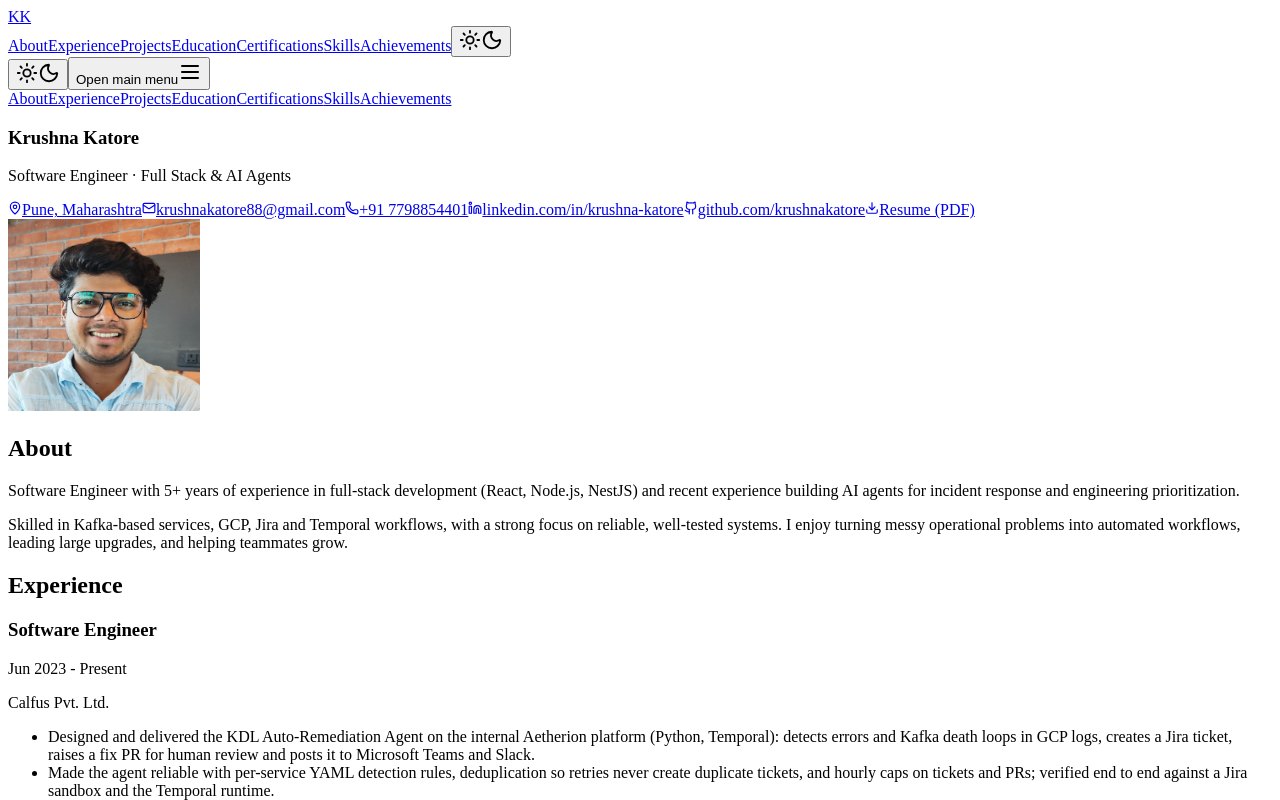
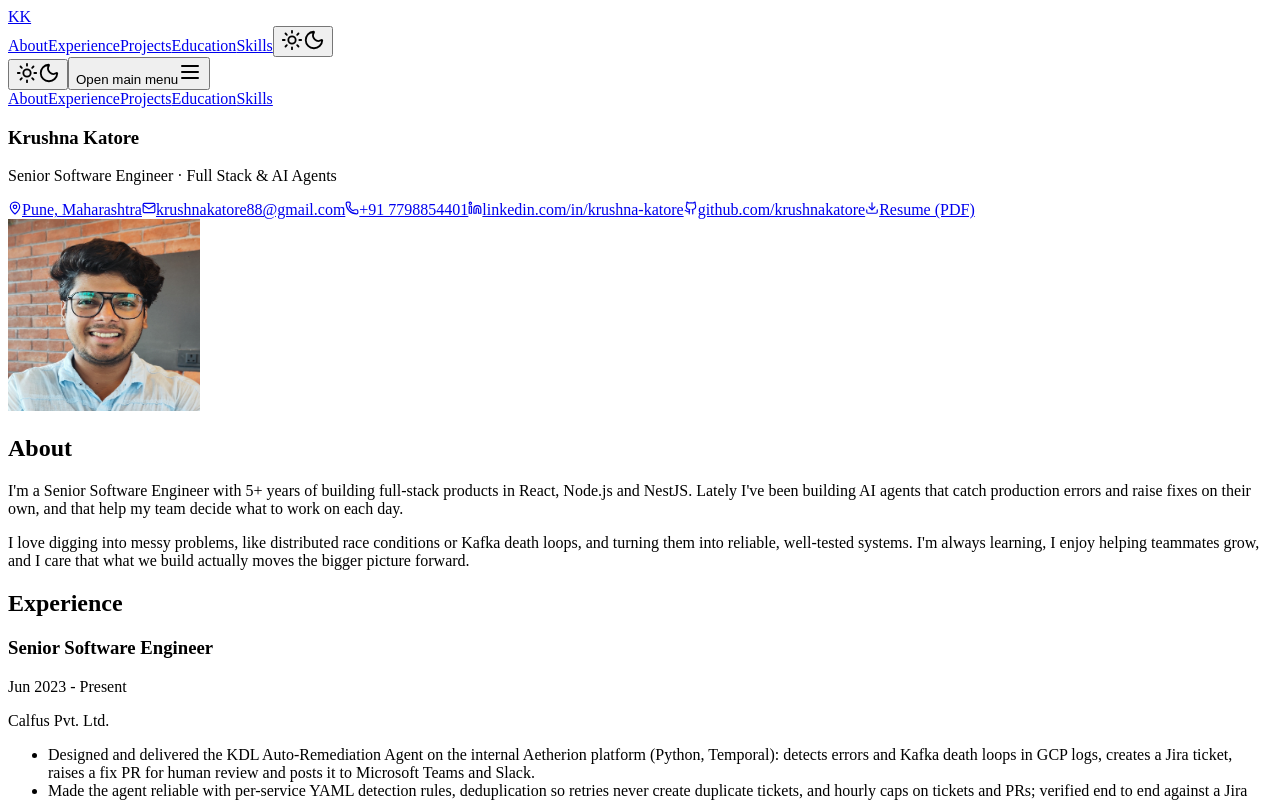
Before and after one commit to krushnakatore/cv, a Next.js app: page / in a window 1280 px wide. Shown: the top 800 px of the page. Built offline with nearby package versions, Linux system fonts and the light colour scheme.

Commit message:
corrected summary and header

```diff
--- a/src/components/Footer.tsx
+++ b/src/components/Footer.tsx
@@ -8,8 +8,8 @@ interface FooterProps {
 
 const Footer: React.FC<FooterProps> = ({ links }) => {
   return (
-    <footer className={`border-t ${ui.border} font-mono`}>
-      <div className="mx-auto w-full max-w-3xl space-y-4 px-4 py-8 text-sm sm:px-6">
+    <footer className={`border-t ${ui.border} px-4 font-mono sm:px-6 md:px-16`}>
+      <div className="mx-auto w-full max-w-3xl space-y-4 py-8 text-sm">
         <p className="flex items-center gap-2">
           <span className="relative flex size-2.5">
             <span className="absolute inline-flex h-full w-full motion-safe:animate-ping rounded-full bg-green-400 opacity-75" />
--- a/src/components/Navbar.tsx
+++ b/src/components/Navbar.tsx
@@ -2,30 +2,47 @@ import React, { useEffect, useState } from 'react';
 import { Sun, Moon, Menu, X } from 'lucide-react';
 import { ui } from '../styles/ui';
 
-const navItems = ['about', 'experience', 'projects', 'education', 'certifications', 'skills', 'achievements'];
+const navItems = ['about', 'experience', 'projects', 'education', 'skills'];
+
+// Sections without their own nav link count as the nav item they sit under
+const sectionToNavItem: Record<string, string> = {
+  about: 'about',
+  experience: 'experience',
+  projects: 'projects',
+  education: 'education',
+  certifications: 'education',
+  skills: 'skills',
+  achievements: 'skills',
+};
 
 const label = (item: string) => item.charAt(0).toUpperCase() + item.slice(1);
 
-// Tracks which section is currently in the middle band of the screen
+// Highlights the last section whose top has scrolled up to just below the sticky navbar
 const useActiveSection = () => {
   const [active, setActive] = useState('');
 
   useEffect(() => {
-    const sections = navItems
+    const sections = Object.keys(sectionToNavItem)
       .map((id) => document.getElementById(id))
       .filter((el): el is HTMLElement => el !== null);
 
-    const observer = new IntersectionObserver(
-      (entries) => {
-        entries.forEach((entry) => {
-          if (entry.isIntersecting) setActive(entry.target.id);
-        });
-      },
-      { rootMargin: '-40% 0px -55% 0px' }
-    );
-    sections.forEach((section) => observer.observe(section));
+    const update = () => {
+      const atBottom = window.innerHeight + window.scrollY >= document.documentElement.scrollHeight - 2;
+      let current = '';
+      for (const section of sections) {
+        if (section.getBoundingClientRect().top <= 100) current = section.id;
+      }
+      if (atBottom && sections.length) current = sections[sections.length - 1].id;
+      setActive(current ? sectionToNavItem[current] : '');
+    };
 
-    return () => observer.disconnect();
+    update();
+    window.addEventListener('scroll', update, { passive: true });
+    window.addEventListener('resize', update);
+    return () => {
+      window.removeEventListener('scroll', update);
+      window.removeEventListener('resize', update);
+    };
   }, []);
 
   return active;
@@ -54,14 +71,14 @@ const Navbar: React.FC<NavbarProps> = ({ isMobileMenuOpen, setIsMobileMenuOpen,
 
   return (
     <nav className={`${ui.card} border-b ${ui.border} font-mono sticky top-0 z-50 transition-colors duration-500`}>
-      <div className="container mx-auto px-4 sm:px-6 lg:px-8 max-w-5xl">
-        <div className="flex justify-between items-center h-16">
+      <div className="px-4 sm:px-6 md:px-16">
+        <div className="mx-auto flex h-16 max-w-3xl items-center justify-between">
           <a href="#top" className="flex-shrink-0 text-xl font-bold tracking-tight" aria-label="Back to top">
             KK
           </a>
 
           {/* Desktop menu and theme toggle */}
-          <div className="hidden lg:flex items-center space-x-1">
+          <div className="-mr-2 hidden md:flex items-center space-x-1">
             {navItems.map((item) => (
               <a
                 key={item}
@@ -82,7 +99,7 @@ const Navbar: React.FC<NavbarProps> = ({ isMobileMenuOpen, setIsMobileMenuOpen,
           </div>
 
           {/* Mobile menu button */}
-          <div className="-mr-2 flex items-center lg:hidden">
+          <div className="-mr-2 flex items-center md:hidden">
             <button
               onClick={toggleTheme}
               className={`p-2 rounded-full transition-colors duration-200 ${ui.link} mr-2`}
@@ -103,8 +120,8 @@ const Navbar: React.FC<NavbarProps> = ({ isMobileMenuOpen, setIsMobileMenuOpen,
       </div>
 
       {/* Mobile menu panel */}
-      <div className={`${isMobileMenuOpen ? 'block' : 'hidden'} lg:hidden`}>
-        <div className="px-2 pt-2 pb-3 space-y-1 sm:px-3">
+      <div className={`${isMobileMenuOpen ? 'block' : 'hidden'} md:hidden`}>
+        <div className="px-1 pt-2 pb-3 space-y-1 sm:px-3">
           {navItems.map((item) => (
             <a
               key={item}
--- a/src/components/SectionWithAnimation.tsx
+++ b/src/components/SectionWithAnimation.tsx
@@ -43,7 +43,7 @@ const SectionWithAnimation: React.FC<SectionWithAnimationProps> = ({ children, i
     <section
       id={id}
       ref={ref}
-      className={`py-6 md:py-8 border-t ${ui.border} font-mono transition-all duration-700 ease-out print:translate-y-0 print:opacity-100 ${
+      className={`py-6 md:py-8 border-t first:border-t-0 ${ui.border} font-mono transition-all duration-700 ease-out print:translate-y-0 print:opacity-100 ${
         state === 'hidden' ? 'opacity-0 translate-y-4' : 'opacity-100 translate-y-0'
       }`}
     >
--- a/src/data/portfolioData.ts
+++ b/src/data/portfolioData.ts
@@ -86,7 +86,7 @@ export interface CaseStudy {
 
   export const experienceData: Experience[] = [
     {
-      role: 'Software Engineer',
+      role: 'Senior Software Engineer',
       company: 'Calfus Pvt. Ltd.',
       years: 'Jun 2023 - Present',
       description: [
--- a/src/pages/index.tsx
+++ b/src/pages/index.tsx
@@ -17,15 +17,15 @@ import { CertificationsEntry } from '@/components/CertificationsEntry';
 const SITE_URL = 'https://krushna-katore-portfolio.vercel.app';
 const RESUME_URL = '/resume.pdf';
 
-const META_TITLE = 'Krushna Katore | Software Engineer';
-const META_DESCRIPTION = 'Software Engineer with 5+ years in full-stack development (React, Node.js, NestJS), building AI agents for incident response and engineering prioritization.';
+const META_TITLE = 'Krushna Katore | Senior Software Engineer';
+const META_DESCRIPTION = 'Senior Software Engineer with 5+ years in full-stack development (React, Node.js, NestJS), building AI agents for incident response and engineering prioritization.';
 
 // Structured data so search engines can show a proper profile result
 const personJsonLd = {
   '@context': 'https://schema.org',
   '@type': 'Person',
   name: 'Krushna Katore',
-  jobTitle: 'Software Engineer',
+  jobTitle: 'Senior Software Engineer',
   url: SITE_URL,
   image: `${SITE_URL}/og.jpg`,
   email: 'mailto:krushnakatore88@gmail.com',
@@ -89,7 +89,7 @@ export default function Home() {
               <div className="min-w-0 flex-1">
                 <h1 className={`text-2xl font-bold sm:text-3xl ${ui.heading}`}>Krushna Katore</h1>
                 <p className={`mt-2 max-w-md text-pretty font-mono text-sm ${ui.subtext}`}>
-                  Software Engineer · Full Stack & AI Agents
+                  Senior Software Engineer · Full Stack & AI Agents
                 </p>
                 <div className="mt-5 space-y-2.5 font-mono text-sm">
                   {contactLinks.map(({ href, icon: Icon, label, external }) => (
@@ -118,13 +118,14 @@ export default function Home() {
 
           <SectionWithAnimation id="about" title="About">
             <p className={`text-pretty font-mono text-sm ${ui.subtext}`}>
-              Software Engineer with 5+ years of experience in full-stack development (React, Node.js, NestJS) and recent
-              experience building AI agents for incident response and engineering prioritization.
+              I&apos;m a Senior Software Engineer with 5+ years of building full-stack products in React, Node.js and NestJS.
+              Lately I&apos;ve been building AI agents that catch production errors and raise fixes on their own, and
+              that help my team decide what to work on each day.
             </p>
             <p className={`text-pretty font-mono text-sm ${ui.subtext}`}>
-              Skilled in Kafka-based services, GCP, Jira and Temporal workflows, with a strong focus on reliable,
-              well-tested systems. I enjoy turning messy operational problems into automated workflows, leading
-              large upgrades, and helping teammates grow.
+              I love digging into messy problems, like distributed race conditions or Kafka death loops, and turning
+              them into reliable, well-tested systems. I&apos;m always learning, I enjoy helping teammates grow, and I
+              care that what we build actually moves the bigger picture forward.
             </p>
           </SectionWithAnimation>
 
```
